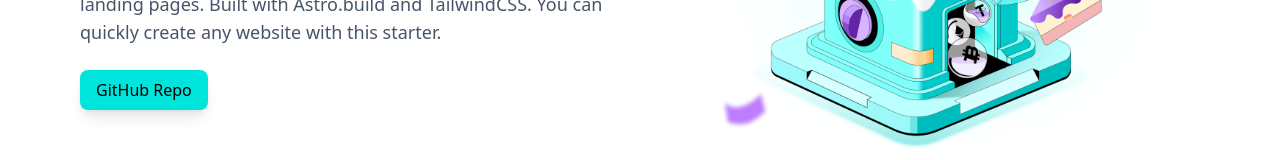
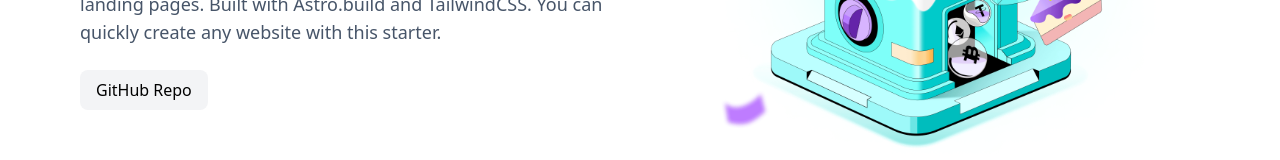
Before and after one commit to yubinzou25/cryptomarket, a React (Vite) app: page / in a window 1280 px wide. Shown: the part 402-562 px from the top of the page. Built offline with nearby package versions, Linux system fonts and the light colour scheme; no server answers.

Commit message:
remove shade

```diff
--- a/src/components/pages/homepage/Banner.tsx
+++ b/src/components/pages/homepage/Banner.tsx
@@ -1,6 +1,5 @@
 import LinkButton from '../../util/LinkButton'
 import RotateText from './RotateText'
-import { Link } from 'react-router-dom'
 
 function Banner() {
   return (
@@ -31,7 +30,7 @@ function Banner() {
           create any website with this starter.
         </p>
         <div className="mt-6 flex flex-col sm:flex-row gap-3">
-        <LinkButton to="/" buttonText="GitHub Repo" primaryColor={true}/>
+        <LinkButton to="https://github.com/yubinzou25/cryptomarket" buttonText="GitHub Repo" primaryColor={false}/>
         </div>
       </div>
     </main>
--- a/src/components/util/LinkButton.tsx
+++ b/src/components/util/LinkButton.tsx
@@ -2,8 +2,8 @@ import { Link } from "react-router-dom"
 
 function LinkButton({to, buttonText, primaryColor}:{to:string, buttonText:string, primaryColor:boolean}) {
   return (
-    <Link className={`font-medium rounded-lg px-4 py-2 whitespace-nowrap shadow-lg\
-    ${primaryColor? 'bg-primary-default hover:bg-primary-hover': 'hover:bg-gray-100'}`} to={to}>
+    <Link className={`font-medium rounded-lg px-4 py-2 whitespace-nowrap\
+    ${primaryColor? 'bg-primary-default hover:bg-primary-hover': 'bg-gray-100 hover:bg-gray-200'}`} to={to}>
         {buttonText}
     </Link>
   )
```
